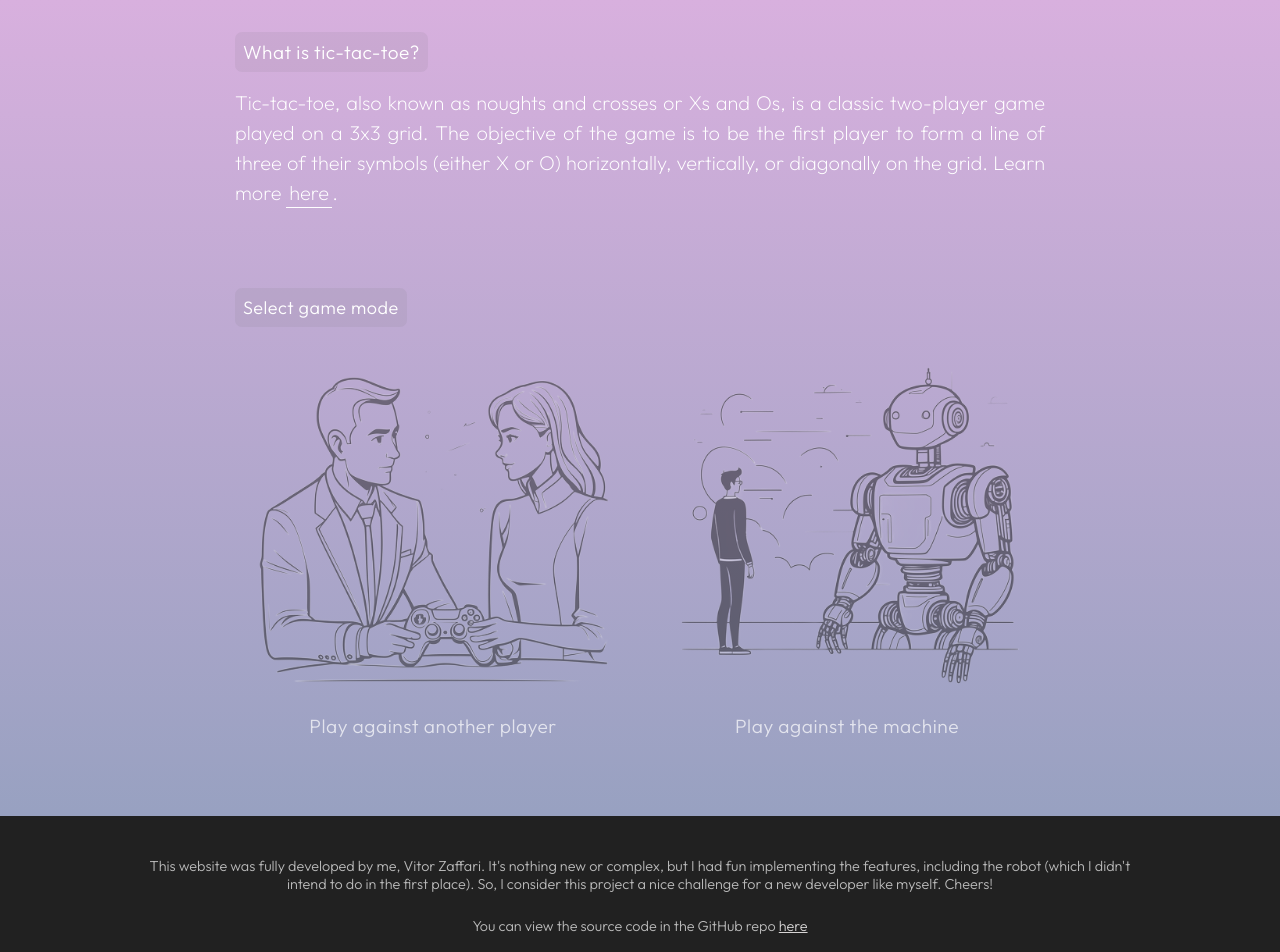
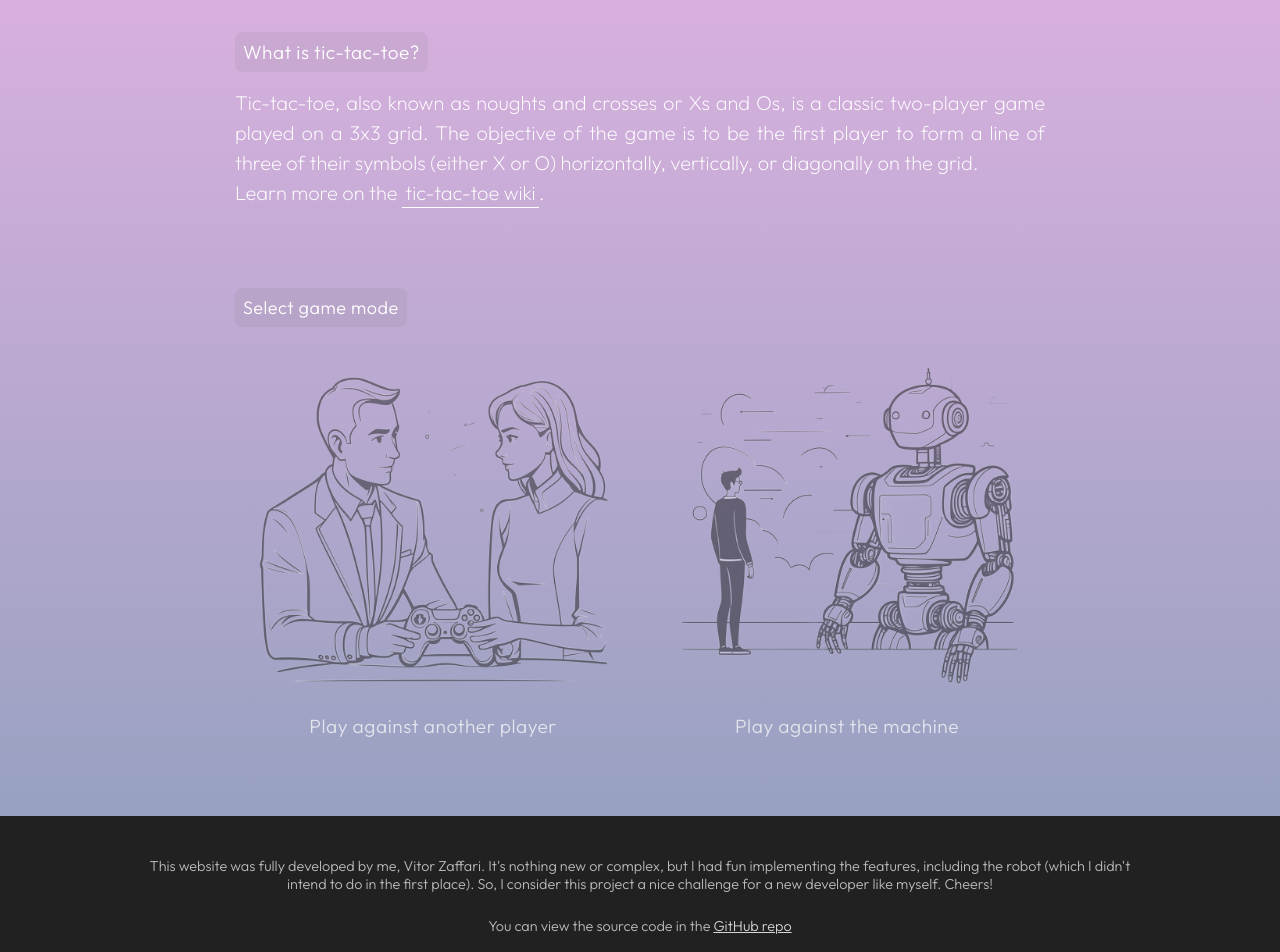
Before and after one commit to vitorzaffari/tic-tac-toe, a React (Vite) app: page / in a window 1280 px wide. Shown: the top 952 px of the page. Built offline with nearby package versions, Linux system fonts and the light colour scheme.

Commit message:
update: gave better description to links

```diff
--- a/src/v2-components/Footer/Footer.jsx
+++ b/src/v2-components/Footer/Footer.jsx
@@ -4,7 +4,7 @@ const Footer = () => {
   return (
     <footer>
       <p>This website was fully developed by me, Vitor Zaffari. It's nothing new or complex, but I had fun implementing the features, including the robot (which I didn't intend to do in the first place). So, I consider this project a nice challenge for a new developer like myself. Cheers!</p>
-      <p>You can view the source code in the GitHub repo <a href='https://github.com/vitorzaffari/tic-tac-toe' target='_blank'>here</a></p>
+      <p>You can view the source code in the <a href='https://github.com/vitorzaffari/tic-tac-toe' target='_blank'>GitHub repo</a></p>
     </footer>
   )
 }
--- a/src/v2-components/IntroText/IntroText.jsx
+++ b/src/v2-components/IntroText/IntroText.jsx
@@ -8,7 +8,8 @@ const IntroText = () => {
             <div className="tictactoe-description">
                 <p>
                     Tic-tac-toe, also known as noughts and crosses or Xs and Os, is a  classic two-player game played on a 3x3 grid. The objective of the game  is to be the first player to form a line of three of their symbols (either X or O) horizontally, vertically, or diagonally on the grid.
-                    Learn more <a className='wiki-link' href="https://en.wikipedia.org/wiki/Tic-tac-toe" target='_blank'>here</a>.
+                    <br></br>
+                    Learn more on the <a className='wiki-link' href="https://en.wikipedia.org/wiki/Tic-tac-toe" target='_blank'>tic-tac-toe wiki</a>.
                 </p>
                 <p>
                 </p>
```
